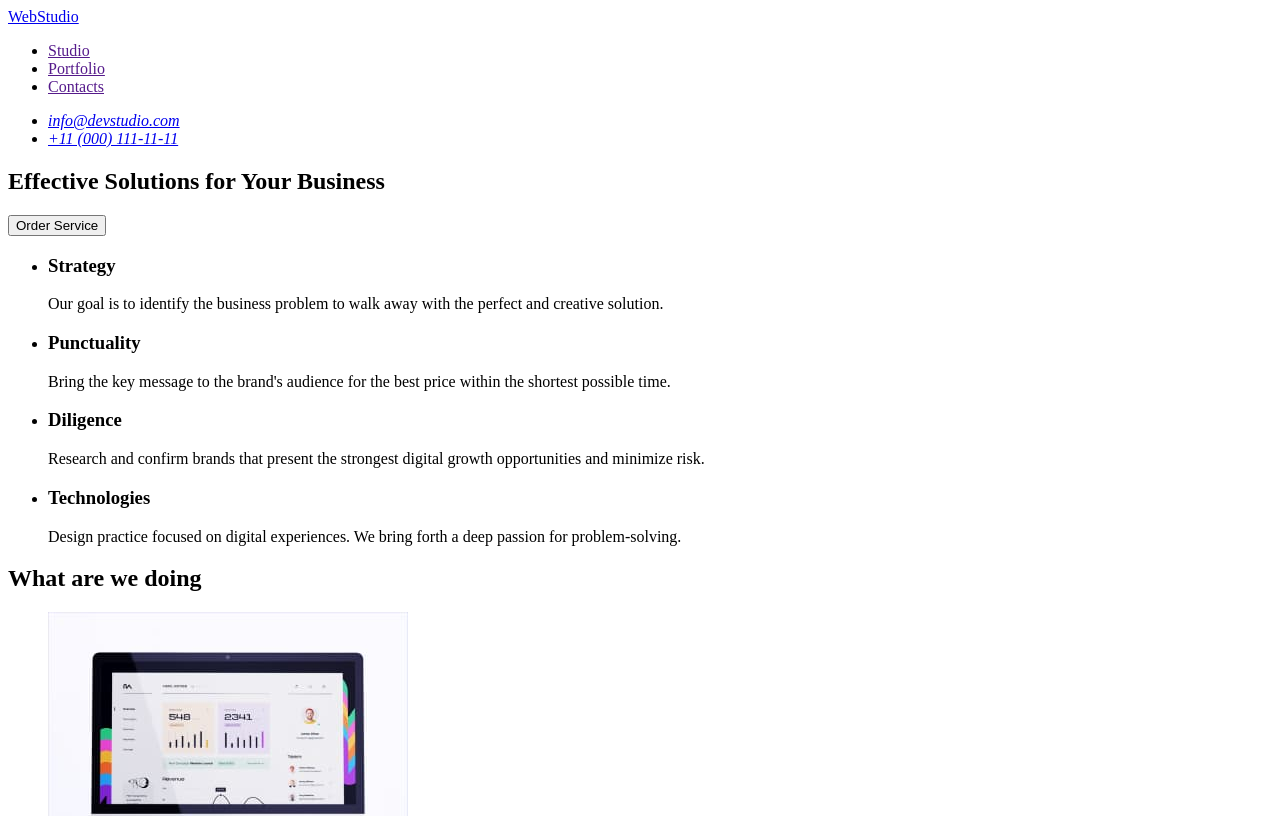
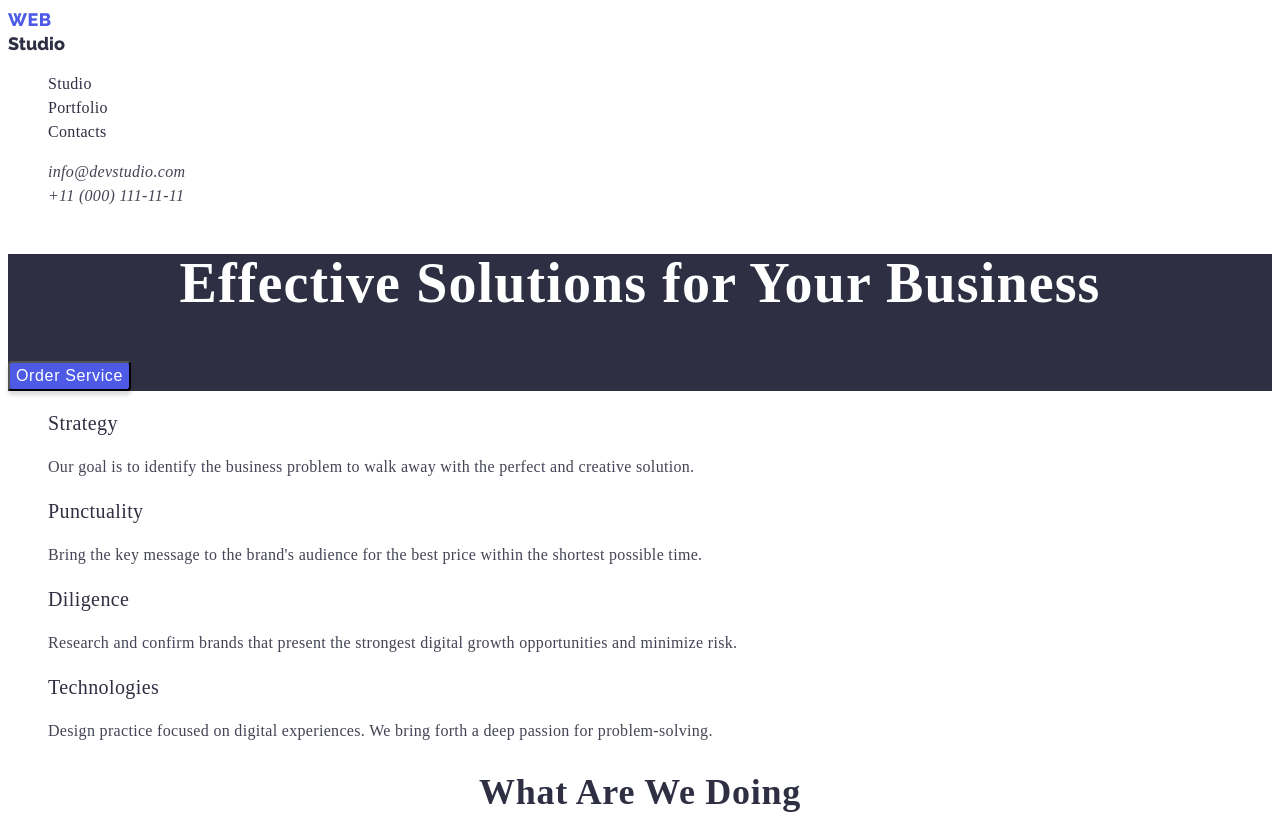
Before and after one commit to VladislavSemenets/goit-homework-02, a plain HTML site: page index.html in a window 1280 px wide. Shown: the top 816 px of the page. Drawn offline with Linux system fonts and the light colour scheme.

Commit message:
Update index.html

```diff
--- a/index.html
+++ b/index.html
@@ -5,114 +5,120 @@
 		<meta http-equiv="X-UA-Compatible" content="IE=edge" />
 		<meta name="viewport" content="width=device-width, initial-scale=1.0" />
 		<title>WebStudio</title>
+		<link rel="preconnect" href="https://fonts.googleapis.com" />
+		<link rel="preconnect" href="https://fonts.gstatic.com" crossorigin />
+		<link
+			href="https://fonts.googleapis.com/css2?family=Raleway:wght@800&family=Roboto:wght@400;500;700&display=swap"
+			rel="stylesheet"
+		/>
+		<link rel="stylesheet" href="./css/styles.css" />
 	</head>
 	<body>
-    <header>
-      <nav>
-        <a href="./index.html">WebStudio</a>
+		<header class="header">
+			<nav class="header-nav">
+				<a href="./index.html" class="header-logo link"><span>Web</span>Studio</a>
 
-        <ul>
-          <li><a href="">Studio</a></li>
-          <li><a href="">Portfolio</a></li>
-          <li><a href="">Contacts</a></li>
+				<ul class="header-list list">
+					<li class="header-item"><a href="" class="header-link link">Studio</a></li>
+					<li class="header-item"><a href="./portfolio.html" class="header-link link">Portfolio</a></li>
+					<li class="header-item"><a href="" class="header-link link">Contacts</a></li>
 				</ul>
 			</nav>
-      <address>
-        <ul>
-          <li><a href="mailto:info@devstudio.com">info@devstudio.com</a></li>
-          <li><a href="tel:+110001111111">+11 (000) 111-11-11</a></li>
+			<address class="header-adress">
+				<ul class="header-list-adress list">
+					<li class="header-item-adress"
+						><a href="mailto:info@devstudio.com" class="header-link-adress link">info@devstudio.com</a></li
+					>
+					<li class="header-item-adress"
+						><a href="tel:+110001111111" class="header-link-adress link">+11 (000) 111-11-11</a></li
+					>
 				</ul>
 			</address>
 		</header>
-    <main>
-      <section>
-        <h1>Effective Solutions for Your Business</h1>
-        <button type="button">Order Service</button>
+		<main class="main">
+			<section class="hero">
+				<h1 class="hero-title">Effective Solutions for Your Business</h1>
+				<button type="button" class="hero-btn">Order Service</button>
 			</section>
 
-      <section>
+			<section class="features">
 				<h2 hidden>features</h2>
-        <ul>
-          <li>
-            <h3>Strategy</h3>
-            <p>
-              Our goal is to identify the business problem to walk away with the
-              perfect and creative solution.
+				<ul class="features-list list">
+					<li class="features-item">
+						<h3 class="secondary-features-title">Strategy</h3>
+						<p class="title-description">
+							Our goal is to identify the business problem to walk away with the perfect and creative solution.
 						</p>
 					</li>
-          <li>
-            <h3>Punctuality</h3>
-            <p>
-              Bring the key message to the brand's audience for the best price
-              within the shortest possible time.
+					<li class="features-item">
+						<h3 class="secondary-features-title">Punctuality</h3>
+						<p class="title-description">
+							Bring the key message to the brand's audience for the best price within the shortest possible time.
 						</p>
 					</li>
 
-          <li>
-            <h3>Diligence</h3>
-            <p>
-              Research and confirm brands that present the strongest digital
-              growth opportunities and minimize risk.
+					<li class="features-item">
+						<h3 class="secondary-features-title">Diligence</h3>
+						<p class="title-description">
+							Research and confirm brands that present the strongest digital growth opportunities and minimize risk.
 						</p>
 					</li>
 
-          <li>
-            <h3>Technologies</h3>
-            <p>
-              Design practice focused on digital experiences. We bring forth a
-              deep passion for problem-solving.
+					<li class="features-item">
+						<h3 class="secondary-features-title">Technologies</h3>
+						<p class="title-description">
+							Design practice focused on digital experiences. We bring forth a deep passion for problem-solving.
 						</p>
 					</li>
 				</ul>
 			</section>
-      <section>
-        <h2>What are we doing</h2>
-        <ul>
-          <li>
+			<section class="works">
+				<h2 class="works-title">What are we doing</h2>
+				<ul class="works-list list">
+					<li class="works-item">
 						<img src="./images/section1.jpg" alt="our works" width="360" />
 					</li>
-          <li>
+					<li class="works-item">
 						<img src="./images/section2.jpg" alt="our works" width="360" />
 					</li>
-          <li>
+					<li class="works-item">
 						<img src="./images/section3.jpg" alt="our works" width="360" />
 					</li>
 				</ul>
 			</section>
-      <section>
-        <h2>Our Team</h2>
-        <ul>
-          <li>
+			<section class="team">
+				<h2 class="team-title">Our Team</h2>
+				<ul class="team-list list">
+					<li class="team-item">
 						<img src="./images/team_1.jpg" alt="team photo" width="264" />
-            <h3>Mark Guerrero</h3>
-            <p>Product Designer</p>
+						<h3 class="secondary-team-title">Mark Guerrero</h3>
+						<p class="team-subtitle">Product Designer</p>
 					</li>
 
-          <li>
+					<li class="team-item">
 						<img src="./images/team_2.jpg" alt="team photo" width="264" />
-            <h3>Tom Ford</h3>
-            <p>Frontend Developer</p>
+						<h3 class="secondary-team-title">Tom Ford</h3>
+						<p class="team-subtitle">Frontend Developer</p>
 					</li>
 
-          <li>
+					<li class="team-item">
 						<img src="./images/team_3.jpg" alt="team photo" width="264" />
-            <h3>Camila Garcia</h3>
-            <p>Marketing</p>
+						<h3 class="secondary-team-title">Camila Garcia</h3>
+						<p class="team-subtitle">Marketing</p>
 					</li>
 
-          <li>
+					<li class="team-item">
 						<img src="./images/team_4.jpg" alt="team photo" width="264" />
-            <h3>Daniel Wilson</h3>
-            <p>UI Designer</p>
+						<h3 class="secondary-team-title">Daniel Wilson</h3>
+						<p class="team-subtitle">UI Designer</p>
 					</li>
 				</ul>
 			</section>
 		</main>
-    <footer>
-      <a href="./index.html">WebStudio</a>
-      <p>
-        Increase the flow of customers and sales for your business with digital
-        marketing & growth solutions.
+		<footer class="footer">
+			<a href="./index.html" class="footer-link link"><span>Web</span>Studio</a>
+			<p class="footer-text">
+				Increase the flow of customers and sales for your business with digital marketing & growth solutions.
 			</p>
 		</footer>
 	</body>
```
Lines whose indentation alone changed are shown as unchanged.
